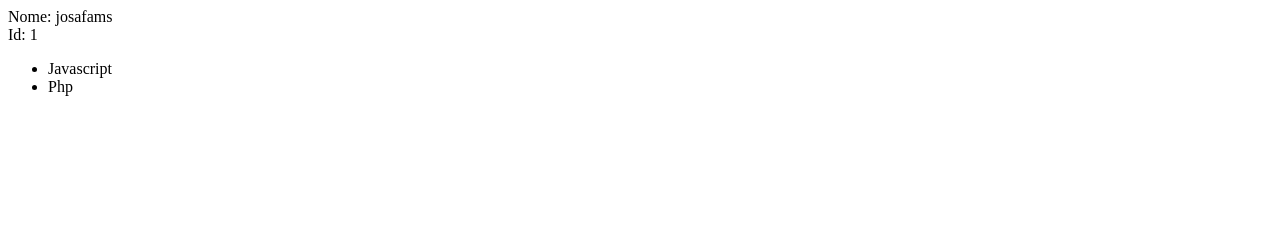
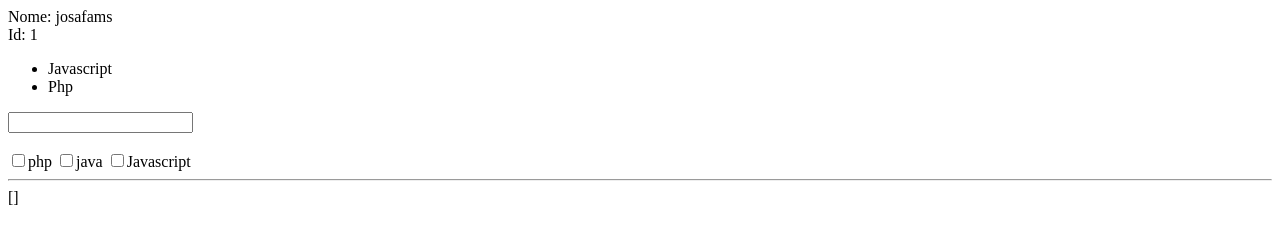
Before and after one commit to jdruk/vuejs-basic, a plain HTML site: page index.html in a window 1280 px wide. Drawn offline with nearby package versions, Linux system fonts and the light colour scheme.

Commit message:
Directiva v-model

```diff
--- a/index.html
+++ b/index.html
@@ -1,9 +1,10 @@
+<!DOCTYPE html>
 <html>
   <head>
     <meta name="viewport" content="width=device-width, initial-scale=1.0">
-
     <script src="https://cdn.jsdelivr.net/npm/vue/dist/vue.js"></script>
     <title> Vuejs Basic </title>
+    <meta charset="UTF-8">
   </head>
   <body>
     <div id="app">
@@ -17,11 +18,25 @@
           {{ item.nome}}
         </li>
       </ul>
+
+      <div>
+        <input type="text" name="" id="" v-model='descricao'>
+        {{ descricao}}
+      </div>
+
+      <br>
+      <input type="checkbox" name="teste" value="php" v-model='favoritas_linguagens'>php </input>
+      <input type="checkbox" name="teste" value="java" v-model='favoritas_linguagens'>java </input>
+      <input type="checkbox" name="teste" value="javascript" v-model='favoritas_linguagens'>Javascript </input>
+
+      <hr>
+      {{favoritas_linguagens}}
     </div>
     <script>
       var app = new Vue({
         el: '#app',
         data: {
+          descricao: '',
           status: false,
           titulo: 'Josafá Martins',
           usuario: {
@@ -31,7 +46,8 @@
           linguagens: [
             { nome: 'Javascript'},
             { nome: 'Php'}
-          ]
+          ],
+          favoritas_linguagens: []
         }
       });
     </script>
```
